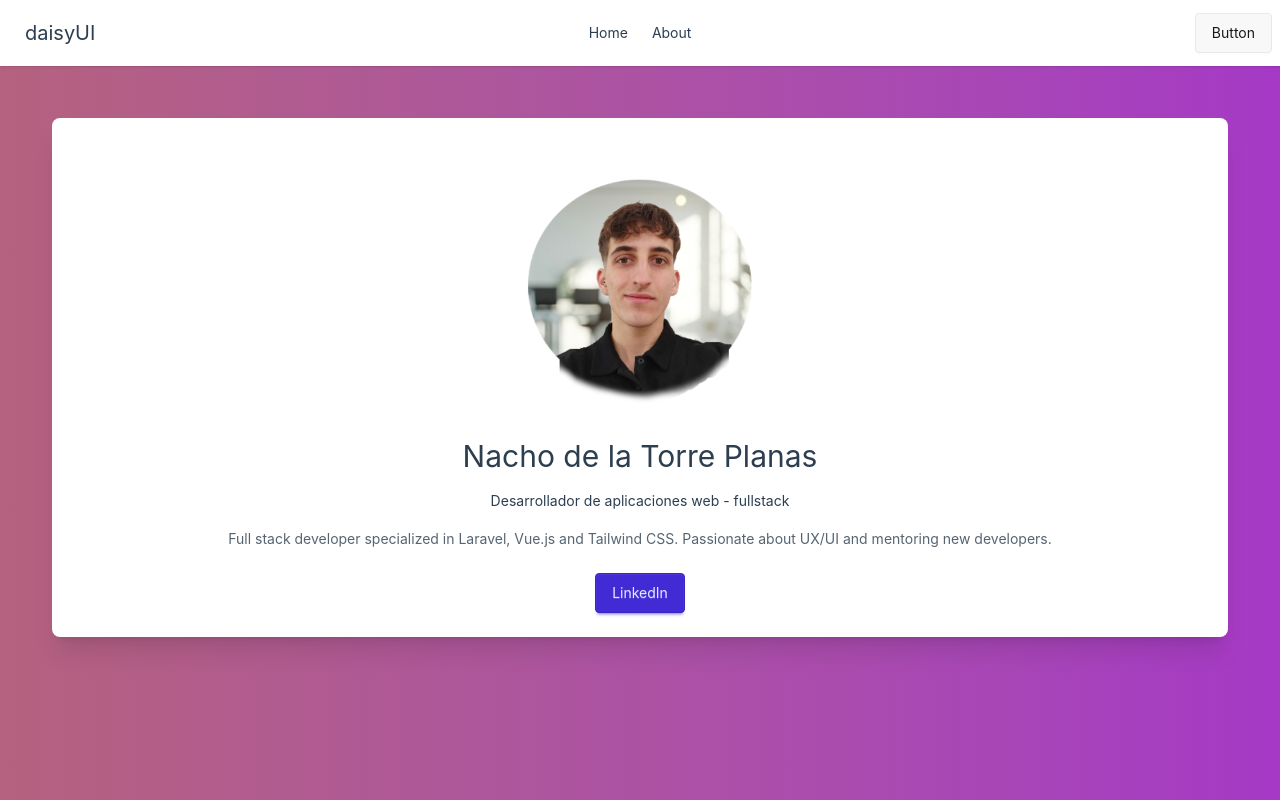
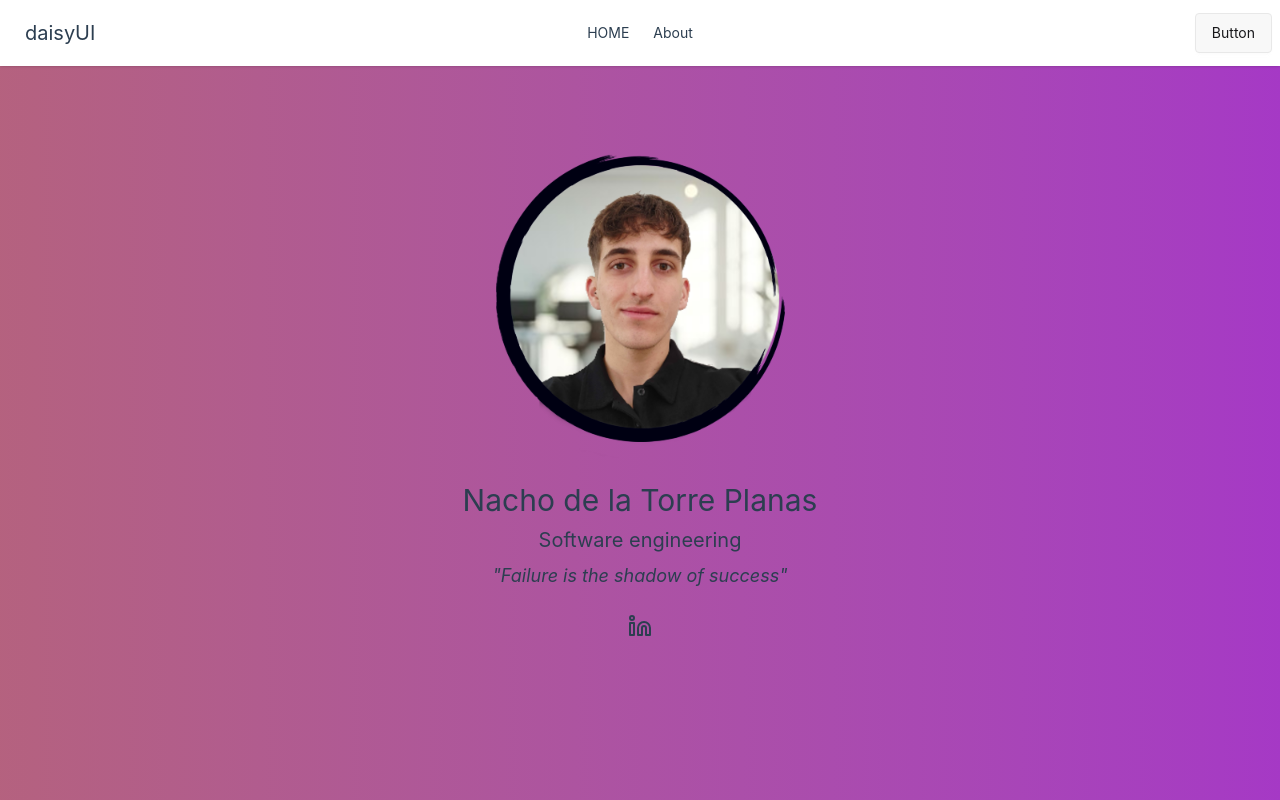
Before and after one commit to LilNach24/portfolio, a Vue app: page / in a window 1280 px wide. Built offline with nearby package versions, Linux system fonts and the light colour scheme.

Commit message:
feat: new data in home view

```diff
--- a/package.json
+++ b/package.json
@@ -14,6 +14,7 @@
   },
   "dependencies": {
     "@tailwindcss/vite": "^4.0.14",
+    "lucide-vue-next": "^0.513.0",
     "pinia": "^3.0.1",
     "tailwindcss": "^4.0.14",
     "vue": "^3.5.13",
--- a/src/components/TheNavbar.vue
+++ b/src/components/TheNavbar.vue
@@ -1,6 +1,6 @@
 <script setup lang="ts"></script>
 <template>
-  <div class="navbar bg-base-100 shadow-sm">
+  <div class="navbar bg-base-100 shadow-sm fixed">
     <div class="navbar-start">
       <div class="dropdown">
         <div tabindex="0" role="button" class="btn btn-ghost lg:hidden">
@@ -40,7 +40,7 @@
       <ul class="menu menu-horizontal px-1">
         <li>
           <a>
-            <RouterLink to="/">Home</RouterLink>
+            <RouterLink to="/">HOME</RouterLink>
           </a>
         </li>
         <li>
--- a/src/components/ThePersonalCard.vue
+++ b/src/components/ThePersonalCard.vue
@@ -1,19 +1,23 @@
-<script setup lang="ts"></script>
+<script setup lang="ts">
+import { Linkedin } from 'lucide-vue-next'
+</script>
 
 <template>
-  <div class="card bg-base-100 shadow-xl animate-cartaBottom">
-    <figure class="pt-10">
-      <img src="@/assets/img/profile.png" class="w-3xs" />
+  <div class="card animate-cartaBottom">
+    <figure>
+      <img src="@/assets/img/profile.png" class="w-xs" />
     </figure>
     <div class="card-body items-center text-center">
       <h2 class="card-title text-3xl font-bold">Nacho de la Torre Planas</h2>
-      <p class="py-2">Desarrollador de aplicaciones web - fullstack</p>
-      <p class="text-sm opacity-80">
-        Full stack developer specialized in Laravel, Vue.js and Tailwind CSS. Passionate about UX/UI
-        and mentoring new developers.
+      <h3 class="text-xl font-bold">Software engineering</h3>
+      <p class="text-lg italic mt-2">
+       "Failure is the shadow of success"
       </p>
+
       <div class="card-actions pt-4">
-        <a href="https://www.linkedin.com" target="_blank" class="btn btn-primary">LinkedIn</a>
+        <a href="https://www.linkedin.com/in/nacho-de-la-torre-planas-b71145314" target="_blank">
+          <Linkedin></Linkedin>
+        </a>
       </div>
     </div>
   </div>
--- a/src/views/HomeView.vue
+++ b/src/views/HomeView.vue
@@ -9,16 +9,8 @@ import TheNavbar from '@/components/TheNavbar.vue'
     class="bg-gradient-to-r from-[#291ca0] via-[#c4712d] to-[#a325d4] bg-[length:400%_400%] animate-gradient min-h-screen w-full"
   >
     <TheNavbar />
-    <div class="flex flex-col w-full h-full custom-bg gap-4 p-3">
-      <div class="w-full sm:p-10">
-        <ThePersonalCard />
-      </div>
+    <div class="flex items-center justify-center min-h-screen sm:p-10">
+      <ThePersonalCard />
     </div>
   </div>
 </template>
-
-<style scoped>
-.home {
-  padding: 1rem;
-}
-</style>
```
Also changed, not shown: src/assets/img/profile.png, 1 other file (tests, documents, lock files or other folders).
